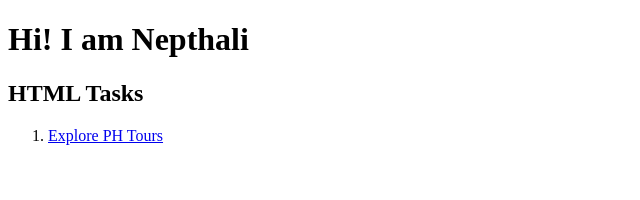
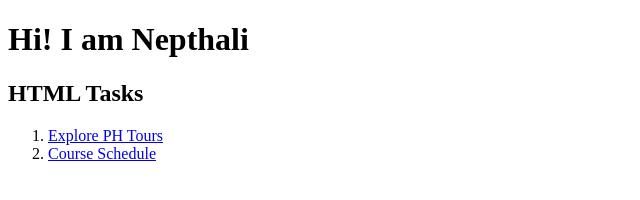
Before and after one commit to dngnpthli/dngnpthli.github.io, a plain HTML site: page index.html in a window 1280 px wide. Shown: the whole page, without its empty margins (0-640 px from the left). Drawn offline with Linux system fonts and the light colour scheme.

Commit message:
update course schedule

```diff
--- a/index.html
+++ b/index.html
@@ -11,6 +11,7 @@
     <h2>HTML Tasks</h2>
     <ol>
         <li><a href="./SollanoExplorePHTours.html">Explore PH Tours</a></li>
+        <li><a href="./SollanoCourseSchedule.html">Course Schedule</a></li>
     </ol>
 </body>
 </html>
```
Also changed, not shown: SollanoCourseSchedule.html (added).
